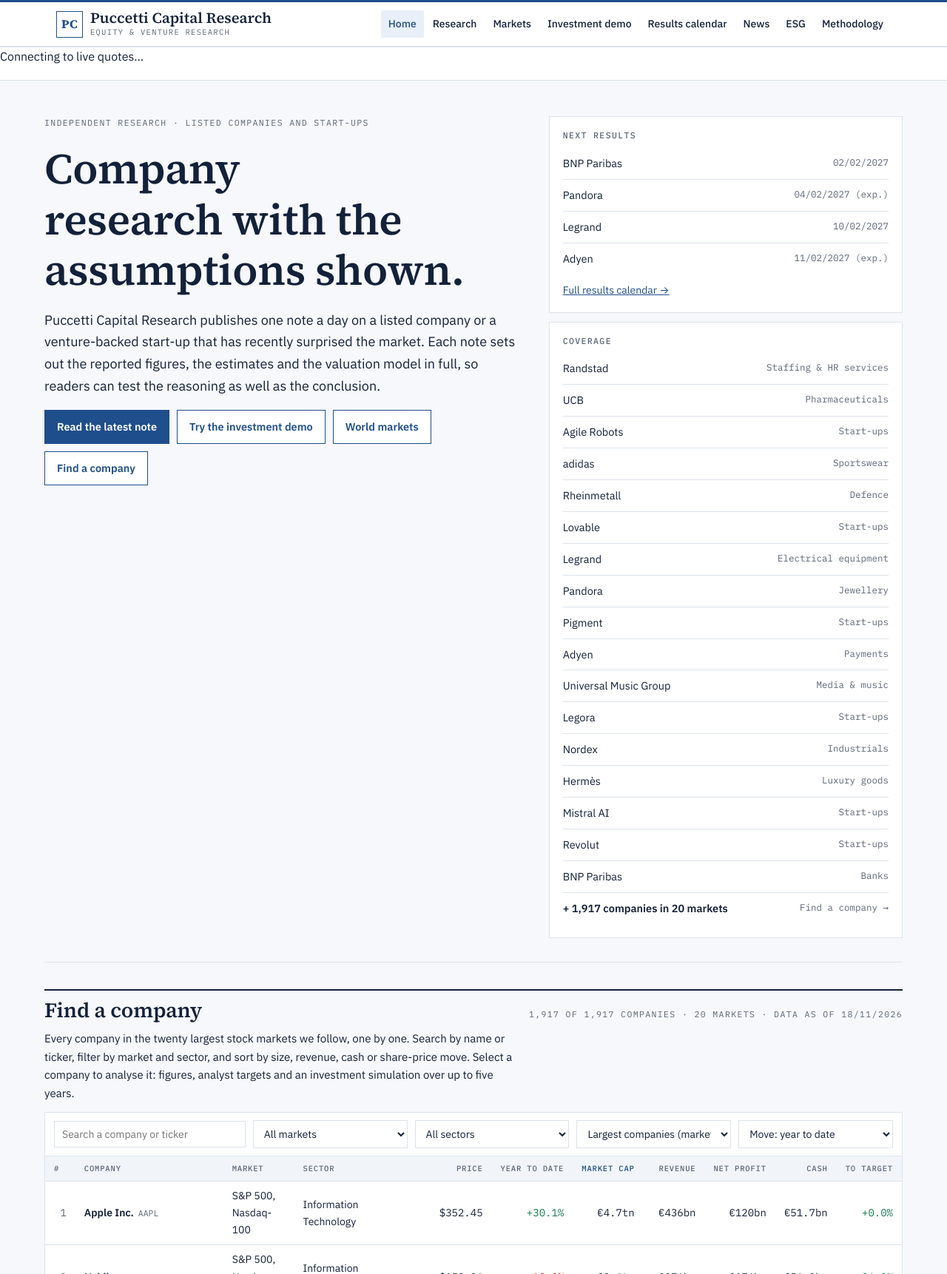
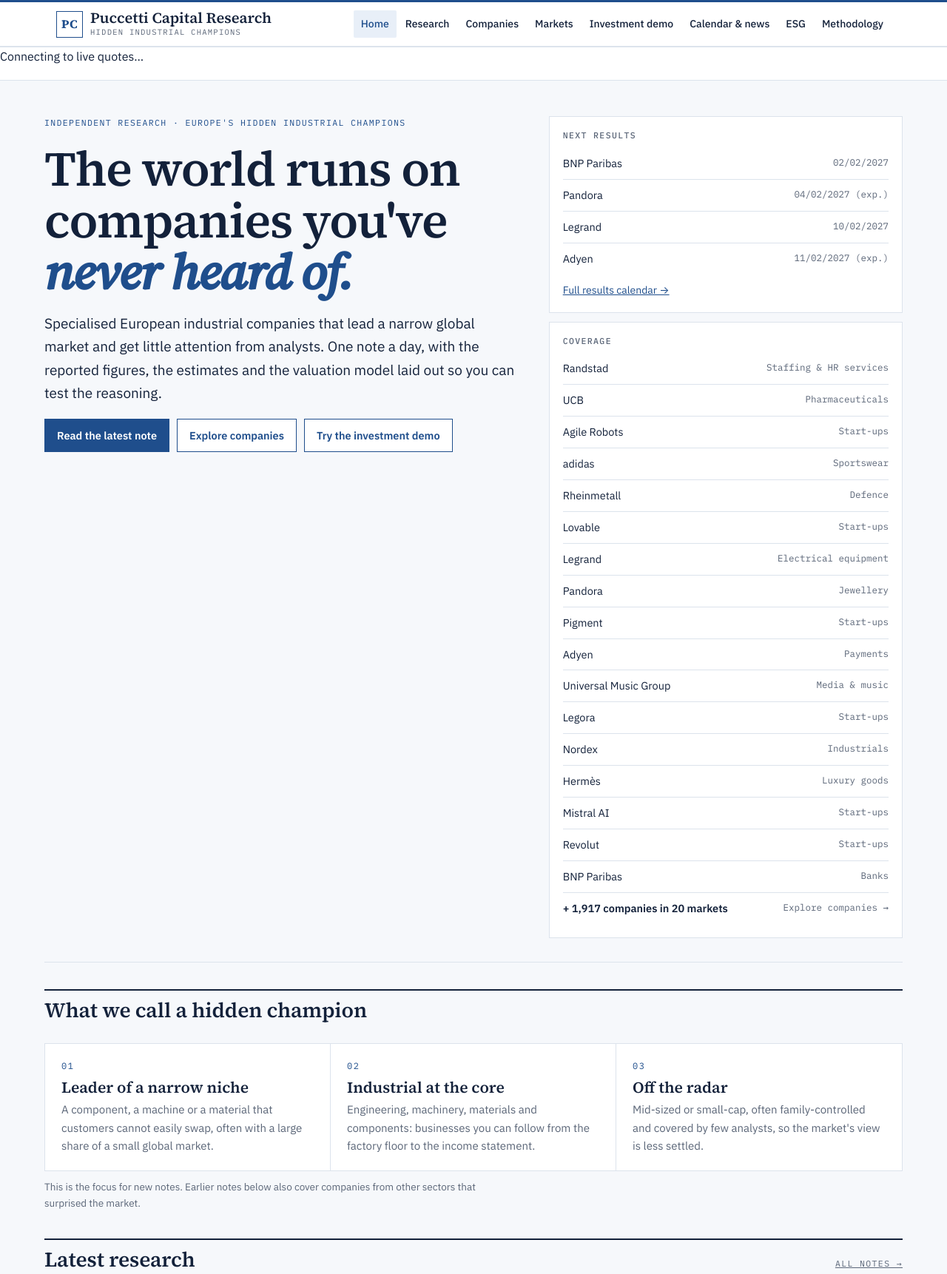
Before and after one commit to mattiapuccetti311-design/puccetti-capital, a plain HTML site: page 404.html in a window 1280 px wide. Shown: the top 1722 px of the page at 74% size. Drawn offline with nearby package versions, Linux system fonts and the light colour scheme; a script that the page names is missing.

Commit message:
Rebuild site around Europe's hidden industrial champions: new home, Companies page, regrouped sections
Co-Authored-By: Claude Sonnet 5.5 <noreply@anthropic.com>
Claude-Session: https://claude.ai/code/session_01MRvSbUG5DSLbrKo9FirbhR

```diff
--- a/404.html
+++ b/404.html
@@ -4,7 +4,7 @@
 <meta charset="utf-8">
 <meta name="viewport" content="width=device-width, initial-scale=1, viewport-fit=cover">
 <title>Puccetti Capital Research</title>
-<meta name="description" content="Independent equity and start-up research by Mattia Puccetti, BBA student at EDHEC Business School.">
+<meta name="description" content="Independent research on Europe's hidden industrial champions: specialised companies that lead a narrow global market. By Mattia Puccetti, BBA student at EDHEC Business School.">
 <meta name="claude:viewport-fit-sides" content="cover">
 <meta name="theme-color" content="#1F4E8C">
 <link rel="manifest" href="manifest.webmanifest">
@@ -72,6 +72,23 @@ p{margin:0;max-width:72ch}
 .hero h1{font-size:clamp(36px,5.4vw,58px)}
 .hero .intro{display:flex;flex-direction:column;gap:18px}
 .hero p{font-size:18px;color:var(--ink)}
+/* home: headline, definition, teaser */
+.hero .kick.eyebrow{color:var(--accent)}
+.hero h1.headline{font-size:clamp(38px,6.2vw,66px);line-height:1.06;letter-spacing:-.02em}
+.hero h1.headline em{font-style:italic;color:var(--accent)}
+.hero .sub{font-size:19px;color:var(--ink);max-width:60ch}
+.pillars{display:grid;grid-template-columns:repeat(3,minmax(0,1fr));border:1px solid var(--rule);background:var(--paper);margin-top:28px}
+.pillars>div{padding:20px 22px;border-right:1px solid var(--rule);display:flex;flex-direction:column;gap:6px}
+.pillars>div:last-child{border-right:0}
+.pillars .n{font-family:var(--mono);font-size:12px;letter-spacing:.12em;color:var(--accent)}
+.pillars b{font-family:var(--display);font-size:21px;font-weight:600;line-height:1.2}
+.pillars p{font-size:15px;color:var(--muted)}
+@media (max-width:760px){.pillars{grid-template-columns:minmax(0,1fr)}.pillars>div{border-right:0;border-bottom:1px solid var(--rule)}.pillars>div:last-child{border-bottom:0}}
+.defnote{font-size:13.5px;color:var(--muted);margin-top:10px}
+.teaser{display:flex;justify-content:space-between;align-items:center;gap:18px;flex-wrap:wrap;background:var(--accentSoft);border:1px solid var(--rule);padding:22px 24px;margin-top:36px}
+.teaser h2{font-size:26px}
+.teaser p{font-size:15.5px;margin-top:4px}
+
 .btns{display:flex;gap:10px;flex-wrap:wrap}
 .btn{display:inline-flex;align-items:center;gap:8px;padding:10px 16px;text-decoration:none;font-weight:600;font-size:14.5px;border:1px solid var(--accent);color:var(--accent);background:var(--paper)}
 .btn.primary{background:var(--accent);color:var(--paper)}
@@ -349,14 +366,14 @@ footer.site h3{font-family:var(--mono);font-size:11.5px;letter-spacing:.12em;tex
 <body>
 <header class="mast">
   <div class="wrap">
-    <a class="logo" href="#home" aria-label="Puccetti Capital Research, home"><span class="mk">PC</span><span><b>Puccetti Capital Research</b><small>Equity &amp; venture research</small></span></a>
+    <a class="logo" href="#home" aria-label="Puccetti Capital Research, home"><span class="mk">PC</span><span><b>Puccetti Capital Research</b><small>Hidden industrial champions</small></span></a>
     <nav class="nav" aria-label="Main">
       <a href="#home" data-view="home">Home</a>
       <a href="#research" data-view="research">Research</a>
+      <a href="#companies" data-view="companies">Companies</a>
       <a href="#markets" data-view="markets">Markets</a>
       <a href="#demo" data-view="demo">Investment demo</a>
-      <a href="#calendar" data-view="calendar">Results calendar</a>
-      <a href="#news" data-view="news">News</a>
+      <a href="#calendar" data-view="calendar">Calendar &amp; news</a>
       <a href="#esg" data-view="esg">ESG</a>
       <a href="#methodology" data-view="methodology">Methodology</a>
       <button class="install" id="installBtn" type="button" hidden>Install app</button>
@@ -371,10 +388,10 @@ footer.site h3{font-family:var(--mono);font-size:11.5px;letter-spacing:.12em;tex
 <section data-v="home">
   <div class="hero">
     <div class="intro">
-      <span class="kick">Independent research · Listed companies and start-ups</span>
-      <h1>Company research with the assumptions shown.</h1>
-      <p>Puccetti Capital Research publishes one note a day on a listed company or a venture-backed start-up that has recently surprised the market. Each note sets out the reported figures, the estimates and the valuation model in full, so readers can test the reasoning as well as the conclusion.</p>
-      <div class="btns"><a class="btn primary" id="latestBtn" href="#research">Read the latest note</a><a class="btn" href="#demo">Try the investment demo</a><a class="btn" href="#markets">World markets</a><a class="btn" href="#find" data-jump="find">Find a company</a></div>
+      <span class="kick eyebrow">Independent research · Europe's hidden industrial champions</span>
+      <h1 class="headline">The world runs on companies you've <em>never heard of.</em></h1>
+      <p class="sub">Specialised European industrial companies that lead a narrow global market and get little attention from analysts. One note a day, with the reported figures, the estimates and the valuation model laid out so you can test the reasoning.</p>
+      <div class="btns"><a class="btn primary" id="latestBtn" href="#research">Read the latest note</a><a class="btn" href="#companies">Explore companies</a><a class="btn" href="#demo">Try the investment demo</a></div>
     </div>
     <div class="stack">
       <div class="panel">
@@ -388,10 +405,38 @@ footer.site h3{font-family:var(--mono);font-size:11.5px;letter-spacing:.12em;tex
       </div>
     </div>
   </div>
+  <div class="sectionhead"><h2>What we call a hidden champion</h2></div>
+  <div class="pillars">
+    <div><span class="n">01</span><b>Leader of a narrow niche</b><p>A component, a machine or a material that customers cannot easily swap, often with a large share of a small global market.</p></div>
+    <div><span class="n">02</span><b>Industrial at the core</b><p>Engineering, machinery, materials and components: businesses you can follow from the factory floor to the income statement.</p></div>
+    <div><span class="n">03</span><b>Off the radar</b><p>Mid-sized or small-cap, often family-controlled and covered by few analysts, so the market's view is less settled.</p></div>
+  </div>
+  <p class="defnote">This is the focus for new notes. Earlier notes below also cover companies from other sectors that surprised the market.</p>
   <div class="stats" id="stats" style="display:none"><div><b>–</b><span>Notes</span></div><div><b>–</b><span>Listed</span></div><div><b>–</b><span>Start-ups</span></div><div><b>–</b><span>Sectors</span></div></div>
-  <div id="scrSlotHome"></div>
+  <div class="sectionhead"><h2>Latest research</h2><a class="kick" href="#research">All notes →</a></div>
+  <div class="pubs" id="pubsHome"></div>
+  <div class="teaser">
+    <div><h2>Every company, one screen</h2><p>Search, filter and sort the companies in the twenty largest stock markets, then open any of them for figures, analyst targets and an investment simulation.</p></div>
+    <a class="btn primary" href="#companies">Explore companies</a>
+  </div>
+  <div class="sectionhead"><h2>World markets today</h2><a class="kick" href="#markets">All markets →</a></div>
+  <div class="ixcards" id="ixHome"><p class="empty">Loading market data…</p></div>
+  <div class="grid2">
+    <div class="panel"><h3>Biggest rises, last session</h3><ul class="list-plain" id="movUp"><li><span>Loading…</span><span></span></li></ul></div>
+    <div class="panel"><h3>Biggest falls, last session</h3><ul class="list-plain" id="movDn"><li><span>Loading…</span><span></span></li></ul></div>
+  </div>
+  <div class="sectionhead"><h2>Latest news on covered companies</h2><a class="kick" href="#calendar">Calendar &amp; news →</a></div>
+  <div class="news" id="newsHome" style="margin-top:14px"></div>
+</section>
+
+<!-- COMPANIES -->
+<section data-v="companies" hidden>
+  <div class="page">
+    <span class="kick">Companies</span>
+    <h1>Find a company</h1>
+  </div>
   <div id="scrBox">
-  <div class="sectionhead" id="find"><h2>Find a company</h2><span class="kick" id="scrCount"></span></div>
+  <div class="sectionhead" id="find"><h2>All companies</h2><span class="kick" id="scrCount"></span></div>
   <p class="lead" style="margin:10px 0 12px;font-size:15px">Every company in the twenty largest stock markets we follow, one by one. Search by name or ticker, filter by market and sector, and sort by size, revenue, cash or share-price move. Select a company to analyse it: figures, analyst targets and an investment simulation over up to five years.</p>
   <section class="ex">
     <div class="toolbar scrbar">
@@ -419,45 +464,24 @@ footer.site h3{font-family:var(--mono);font-size:11.5px;letter-spacing:.12em;tex
     <div class="src" id="scrSrc">Revenue and net profit: latest twelve months as reported; cash: latest balance sheet (for banks it includes reserves held at central banks, so it is not comparable with other companies). All converted to euros at today's rates. Market data: Yahoo Finance. Constituent lists: Wikipedia, linked on the Markets page.</div>
   </section>
   </div>
-  <div class="sectionhead"><h2>Latest research</h2><a class="kick" href="#research">All notes →</a></div>
-  <div class="pubs" id="pubsHome"></div>
-  <div class="sectionhead"><h2>Latest news on covered companies</h2><a class="kick" href="#news">All news →</a></div>
-  <div class="news" id="newsHome" style="margin-top:14px"></div>
-  <div class="sectionhead"><h2>World markets today</h2><a class="kick" href="#markets">All markets →</a></div>
-  <div class="ixcards" id="ixHome"><p class="empty">Loading market data…</p></div>
-  <div class="grid2">
-    <div class="panel"><h3>Biggest rises, last session</h3><ul class="list-plain" id="movUp"><li><span>Loading…</span><span></span></li></ul></div>
-    <div class="panel"><h3>Biggest falls, last session</h3><ul class="list-plain" id="movDn"><li><span>Loading…</span><span></span></li></ul></div>
-  </div>
 </section>
 
 <!-- RESEARCH -->
 <section data-v="research" hidden>
   <div class="page">
     <span class="kick">Research</span>
-    <h1>Research</h1>
+    <h1>One note a day</h1>
+    <p class="lead">Each note sets out the reported figures, the estimates and the valuation model in full. Every call is scored against what happened next in the track record below.</p>
 
     <div class="filters" id="filters" role="group" aria-label="Filter by sector" style="display:none"></div>
   </div>
   <div class="pubs" id="pubsAll" style="display:none"></div>
-  <div class="sectionhead" style="margin-top:28px"><h2>Best and worst of the month</h2><span class="kick" id="rkAsOf"></span></div>
-  <div class="toolbar" style="padding:10px 0;border:0"><p class="muted" style="font-size:14px;flex:1 1 320px" id="rkRule">The ten companies that rose the most and the ten that fell the most over the last month, across all the markets we follow. The ranking is fixed at the start of each month and archived.</p><select id="rkMonth" aria-label="Month"></select></div>
-  <section class="ex">
-    <header><i>Top 10</i><b>Best performers over the last month</b></header>
-    <div class="scroll"><table id="rkTop" class="rk"></table></div>
-  </section>
-  <section class="ex" style="margin-top:18px">
-    <header><i>Bottom 10</i><b>Worst performers over the last month</b></header>
-    <div class="scroll"><table id="rkBot" class="rk"></table></div>
-    <div class="src" id="rkSrc">Share-price total return over the previous 30 days. Only companies worth more than €1bn, each counted once even if it belongs to two indices. Source: Yahoo Finance. Select a company for its full data sheet and an investment simulation.</div>
-  </section>
-  <div class="sectionhead"><h2>Track record</h2><span class="kick" id="trAsOf"></span></div>
+  <div class="sectionhead" style="margin-top:28px"><h2>Track record</h2><span class="kick" id="trAsOf"></span></div>
   <p class="lead" style="margin:10px 0 14px;font-size:15px">Every call is measured against what happened next. Listed companies: share price at publication against the latest close. Start-ups: valuation at publication against the latest round or secondary mark. A call is scored only after 30 days.</p>
   <section class="ex">
     <div class="scroll w"><table id="trTable"></table></div>
     <div class="src" id="trSrc"></div>
   </section>
-  <div id="scrSlotResearch"></div>
 </section>
 
 <!-- NOTE -->
@@ -634,6 +658,17 @@ footer.site h3{font-family:var(--mono);font-size:11.5px;letter-spacing:.12em;tex
 
   </div>
 
+  <div class="sectionhead" style="margin-top:28px"><h2>Best and worst of the month</h2><span class="kick" id="rkAsOf"></span></div>
+  <div class="toolbar" style="padding:10px 0;border:0"><p class="muted" style="font-size:14px;flex:1 1 320px" id="rkRule">The ten companies that rose the most and the ten that fell the most over the last month, across all the markets we follow. The ranking is fixed at the start of each month and archived.</p><select id="rkMonth" aria-label="Month"></select></div>
+  <section class="ex">
+    <header><i>Top 10</i><b>Best performers over the last month</b></header>
+    <div class="scroll"><table id="rkTop" class="rk"></table></div>
+  </section>
+  <section class="ex" style="margin-top:18px">
+    <header><i>Bottom 10</i><b>Worst performers over the last month</b></header>
+    <div class="scroll"><table id="rkBot" class="rk"></table></div>
+    <div class="src" id="rkSrc">Share-price total return over the previous 30 days. Only companies worth more than €1bn, each counted once even if it belongs to two indices. Source: Yahoo Finance. Select a company for its full data sheet and an investment simulation.</div>
+  </section>
   <div class="grid2" style="margin-top:28px">
     <div class="panel">
       <h3>How to read the figures</h3>
@@ -650,20 +685,13 @@ footer.site h3{font-family:var(--mono);font-size:11.5px;letter-spacing:.12em;tex
 <!-- CALENDAR -->
 <section data-v="calendar" hidden>
   <div class="page">
-    <span class="kick">Results calendar</span>
+    <span class="kick">Calendar &amp; news</span>
     <h1>When the next results come out</h1>
     <p class="lead">Dates of the next results for every company we cover. Results days are when share prices move the most, so this is when our notes are most likely to be revisited.</p>
   </div>
   <div class="cal" id="calFull"></div>
-</section>
-
-<!-- NEWS -->
-<section data-v="news" hidden>
-  <div class="page">
-    <span class="kick">News</span>
-    <h1>Latest news on covered companies</h1>
-    <div class="filters" id="newsFilters" role="group" aria-label="Filter news by company"></div>
-  </div>
+  <div class="sectionhead" id="newsTop" style="margin-top:36px"><h2>Latest news on covered companies</h2></div>
+  <div class="filters" id="newsFilters" role="group" aria-label="Filter news by company" style="margin-top:14px"></div>
   <div class="news" id="newsAll"></div>
 </section>
 
@@ -716,7 +744,7 @@ footer.site h3{font-family:var(--mono);font-size:11.5px;letter-spacing:.12em;tex
     <div>
       <div class="stack">
         <h3>Which companies</h3>
-        <p>Each note covers a company that surprised the market in recent weeks, on results, guidance, a deal or a funding round. Sectors rotate, and about one note in three covers a start-up.</p>
+        <p>New notes focus on Europe's hidden industrial champions: specialised companies that lead a narrow global market and are covered by few analysts. Earlier notes cover companies from other sectors that surprised the market on results, guidance, a deal or a funding round.</p>
         <h3>Listed companies</h3>
         <p>Industrial, consumer and technology companies are valued with a ten-year DCF on free cash flow with Bear, Base and Bull scenarios, trading comparables and, where relevant, a dividend model. Banks and insurers are valued with an excess-return model on tangible book value, a regression of price-to-tangible-book on return on equity across peers, P/E comparables and a dividend model.</p>
         <h3>Start-ups and private companies</h3>
@@ -747,9 +775,10 @@ footer.site h3{font-family:var(--mono);font-size:11.5px;letter-spacing:.12em;tex
       <h3>Site</h3>
       <ul class="list-plain" style="font-size:14px">
         <li><a href="#research">Research</a><span></span></li>
+        <li><a href="#companies">Companies</a><span></span></li>
         <li><a href="#markets">World markets</a><span></span></li>
         <li><a href="#demo">Investment demo</a><span></span></li>
-        <li><a href="#calendar">Results calendar</a><span></span></li>
+        <li><a href="#calendar">Calendar &amp; news</a><span></span></li>
         <li><a href="#esg">ESG ratings</a><span></span></li>
         <li><a href="#methodology">Methodology</a><span></span></li>
       </ul>
@@ -762,7 +791,7 @@ footer.site h3{font-family:var(--mono);font-size:11.5px;letter-spacing:.12em;tex
 <script>
 const css=n=>getComputedStyle(document.documentElement).getPropertyValue(n).trim();
 let charts=[], demoCharts=[], REG=[], MKT=null, current=null, filter="All", newsFilter="All";
-const FIXED=["home","research","markets","demo","calendar","news","esg","methodology"];
+const FIXED=["home","research","companies","markets","demo","calendar","esg","methodology"];
 const esc=s=>String(s??"").replace(/[&<>"]/g,c=>({"&":"&amp;","<":"&lt;",">":"&gt;",'"':"&quot;"}[c]));
 const MONTHS=["Jan","Feb","Mar","Apr","May","Jun","Jul","Aug","Sep","Oct","Nov","Dec"];
 const fmtDate=d=>{if(!d)return"";const [y,m,dd]=d.split("-");return dd?`${dd}/${m}/${y}`:`${MONTHS[+m-1]} ${y}`};
@@ -894,7 +923,8 @@ async function openNote(slug){
   drawNote();liveNote(slug);
 }
 function route(){
-  let h=decodeURIComponent(location.hash.slice(1))||"home";let sub=null;
+  let h=decodeURIComponent(location.hash.slice(1))||"home";let sub=null;let toNews=false;
+  if(h==="news"){h="calendar";toNews=true}
   if(h.startsWith("markets/")){sub=h.slice(8).split("/");h="markets"}
   const isNote=!FIXED.includes(h)&&REG.some(e=>e.slug===h&&!e.external);
   const view=FIXED.includes(h)?h:isNote?"note":"home";
@@ -904,8 +934,9 @@ function route(){
   if(isNote)openNote(h);
   if(view==="demo")setTimeout(()=>{runDemo();runPriv()},0);
   if(view==="markets")setTimeout(()=>{loadMarkets(sub);runStock();liveMarkets()},0);
-  if(view==="research")renderRanking();
-  if(view==="home"||view==="research"){const box=document.getElementById("scrBox"),slot=document.getElementById(view==="home"?"scrSlotHome":"scrSlotResearch");slot.after(box);renderHomeMarkets()}
+  if(view==="markets")renderRanking();
+  if(view==="home"||view==="companies")renderHomeMarkets();
+  if(toNews)setTimeout(()=>{const n=document.getElementById("newsTop");n&&n.scrollIntoView()},0);
   if(view==="esg")renderMarketESG();
 }
 function drawNote(){
@@ -1175,7 +1206,7 @@ const Q={q:"",ix:"all",sec:"all",sort:"mcapE:-1",per:"rytd",page:0};
 async function renderHomeMarkets(){
   try{await loadScreener()}catch(e){document.getElementById("ixHome").innerHTML='<p class="empty">Market data is not available yet. It is refreshed every weekday evening.</p>';document.getElementById("scrTable").innerHTML='<tbody><tr><td class="empty">The list of companies could not be loaded. Refresh the page to try again.</td></tr></tbody>';return}
   document.getElementById("ixHome").innerHTML=M.ix.indices.map(i=>ixCardHTML(i,true)).join("");
-  const cov=document.getElementById("coverage");if(cov&&!cov.querySelector("[data-all]"))cov.insertAdjacentHTML("beforeend",`<li data-all><a href="#find" data-jump="find"><b>+ ${SCR.rows.length.toLocaleString("en-GB")} companies in ${M.ix.indices.length} markets</b></a><span>Find a company →</span></li>`);
+  const cov=document.getElementById("coverage");if(cov&&!cov.querySelector("[data-all]"))cov.insertAdjacentHTML("beforeend",`<li data-all><a href="#companies"><b>+ ${SCR.rows.length.toLocaleString("en-GB")} companies in ${M.ix.indices.length} markets</b></a><span>Explore companies →</span></li>`);
   const all=SCR.rows.filter(r=>r.mcapE&&r.mcapE>2e9&&r.r1d!=null);
   const li=r=>`<li><a href="#markets/${esc(r.ix[0])}/${encodeURIComponent(r.t)}">${esc(r.n)}</a><span class="${cls(r.r1d)}">${pc(r.r1d)} · ${esc(ixName(r.ix[0]))}</span></li>`;
   const srt=[...all].sort((a,b)=>b.r1d-a.r1d);
```
Also changed, not shown: index.html (+82 -51 lines).
